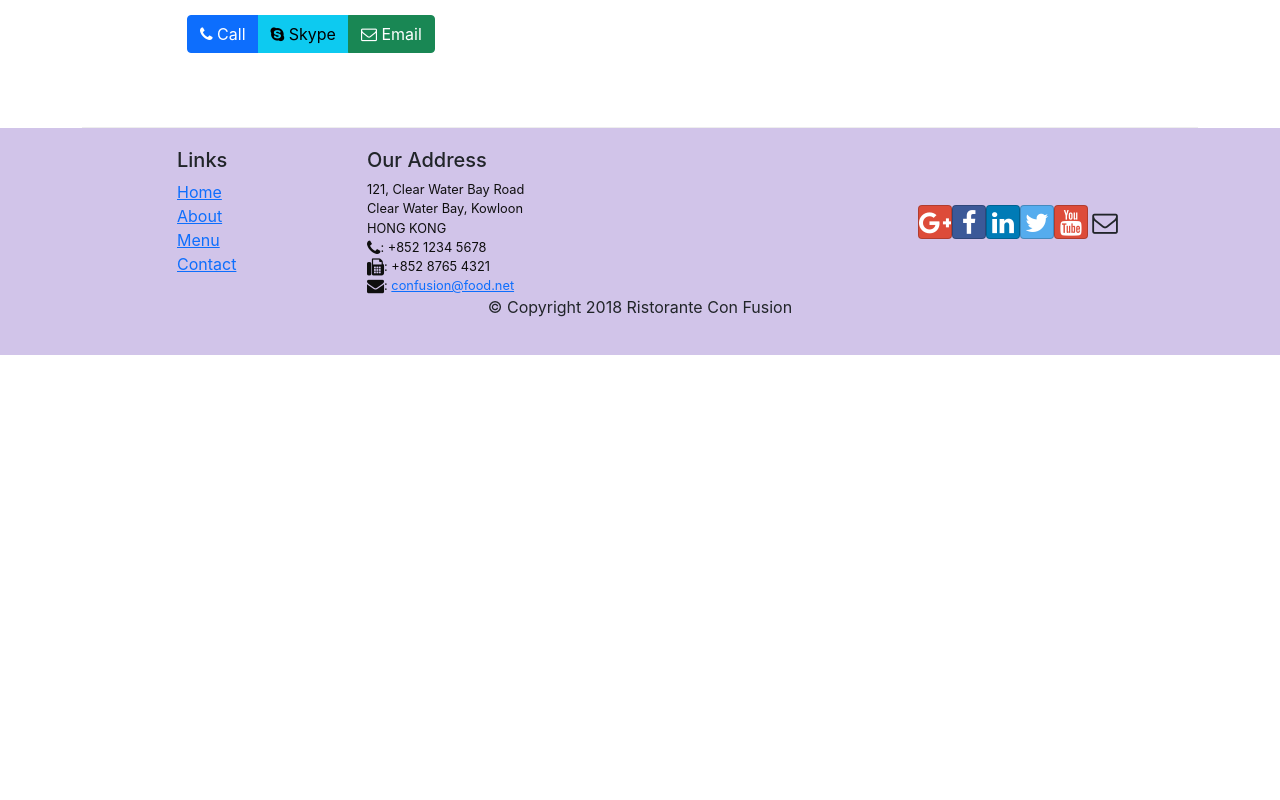
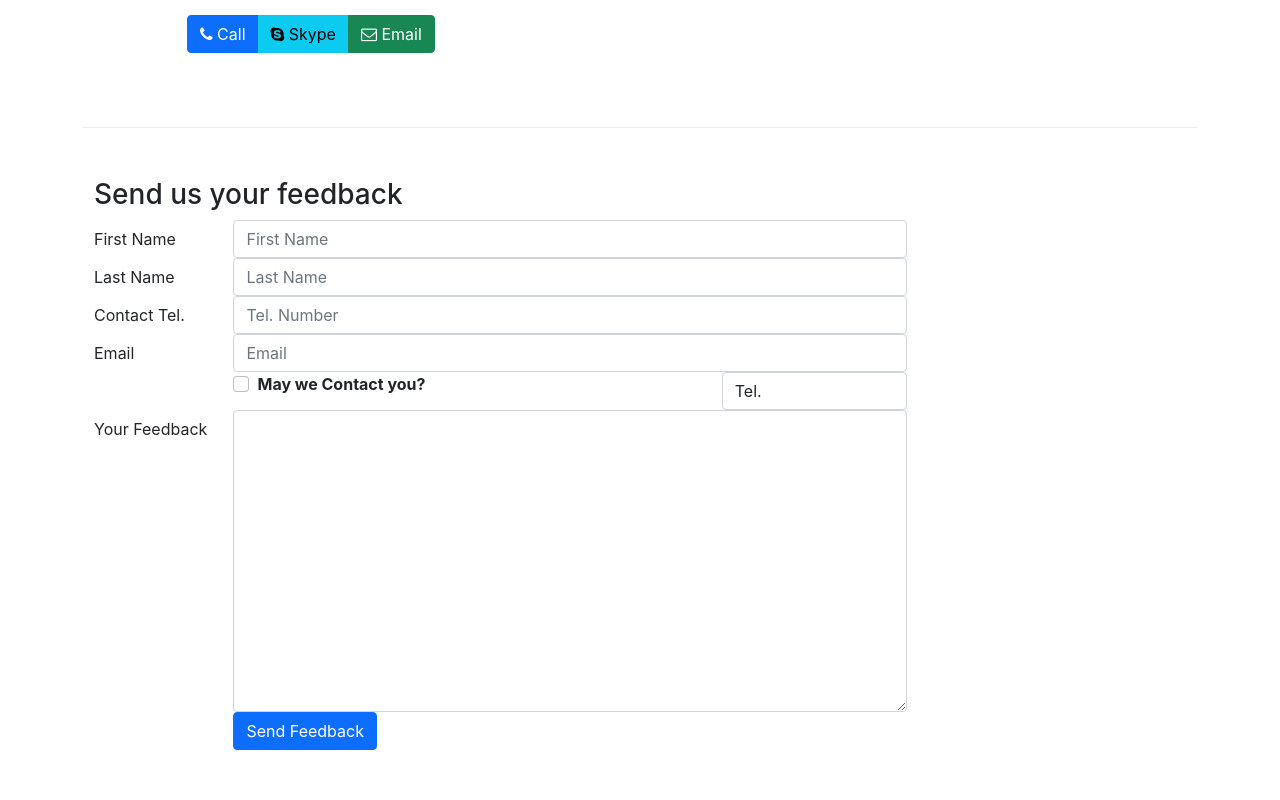
Before and after one commit to aleortbas/React, a React (Create React App) app: page /contactus in a window 1280 px wide. Shown: the part 720-1520 px from the top of the page. Before the commit the page ends 1075 px from the top, so only its background shows below. Built offline with nearby package versions, Linux system fonts and the light colour scheme.

Commit message:
Controlled Forms

```diff
--- a/src/components/ContactComponent.js
+++ b/src/components/ContactComponent.js
@@ -1,10 +1,47 @@
-import React from 'react';
-import {Breadcrumb, BreadcrumbItem} from 'reactstrap';
+import React, { Component } from 'react';
+import {Breadcrumb, BreadcrumbItem, Button, Form, FormGroup, Label, Input, Col} from 'reactstrap';
 import { Link } from 'react-router-dom';
 
 //Componente funcional
 
-function Contact(props) {
+class Contact extends Component {
+
+
+    constructor(props) {
+        super(props);
+
+        this.state = {
+            firstname: '',
+            lastname: '',
+            telnum: '',
+            email: '',
+            agree: '',
+            contactType: 'Tel.',
+            meassage: '',
+        }
+
+        this.handleInputChange = this.handleInputChange.bind(this);
+        this.handleSubmit = this.handleSubmit.bind(this);
+
+    }
+
+    handleInputChange(event) {
+        const target = event.target;
+        const value = target.type === 'checkbox' ? target.checked : target.value;
+        const name = target.name;
+
+        this.setState({
+          [name]: value
+        });
+    }
+
+    handleSubmit(event) {
+        console.log('Current State is: ' + JSON.stringify(this.state));
+        alert('Current State is: ' + JSON.stringify(this.state));
+        event.preventDefault();
+    }
+
+    render() {
         return(
 
             // Estrucutra HTML y Bootsrap
@@ -46,8 +83,88 @@
                         </div>
                     </div>
                 </div>
+                <div className="row row-content">
+                    <div className="col-12">
+                        <h3>Send us your feedback</h3>
+                    </div>
+                    <div className="col-12 col-md-9">
+                    <Form onSubmit={this.handleSubmit}>
+                            <FormGroup row>
+                                <Label htmlFor="firstname" md={2}>First Name</Label>
+                                <Col md={10}>
+                                   <Input type="text" id="firstname" name="firstname"
+                                        placeholder="First Name"
+                                        value={this.state.firstname}
+                                        onChange={this.handleInputChange} />
+                                </Col>
+                            </FormGroup>
+                            <FormGroup row>
+                                <Label htmlFor="lastname" md={2}>Last Name</Label>
+                                <Col md={10}>
+                                <Input type="text" id="lastname" name="lastname"
+                                        placeholder="Last Name"
+                                        value={this.state.lastname}
+                                        onChange={this.handleInputChange} />
+                                </Col>
+                            </FormGroup>
+                            <FormGroup row>
+                                <Label htmlFor="telnum" md={2}>Contact Tel.</Label>
+                                <Col md={10}>
+                                    <Input type="tel" id="telnum" name="telnum" placeholder="Tel. Number"
+                                        value={this.state.telnum}
+                                        onChange={this.handleInputChange}/>
+                                </Col>
+                            </FormGroup>
+                            <FormGroup row>
+                                <Label htmlFor="email" md={2}>Email</Label>
+                                <Col md={10}>
+                                    <Input type="email" id="email" name="email" placeholder="Email"
+                                        value={this.state.email}
+                                        onChange={this.handleInputChange}/>
+                                </Col>
+                            </FormGroup>
+                            <FormGroup row>
+                                <Col md={{size: 6, offset: 2}}>
+                                    <FormGroup check>
+                                        <Label check>
+                                            <Input type="checkbox" name="agree"
+                                                checked={this.state.agree}
+                                                onChange={this.handleInputChange}/> {' '}
+                                                <strong>May we Contact you?</strong>
+                                         </Label>
+                                    </FormGroup>
+                                </Col>
+                                <Col md={{size: 3, offset: 1}}>
+                                    <Input type="select" name="contactType"
+                                        value={this.state.contactType}
+                                        onChange={this.handleInputChange}>
+                                        <option>Tel.</option>
+                                        <option>Email</option>
+                                    </Input>
+                                </Col>
+                            </FormGroup>
+                            <FormGroup row>
+                                <Label htmlFor="message" md={2}>Your Feedback</Label>
+                                <Col md={10}>
+                                <Input type="textarea" id="message" name="message"
+                                        rows="12"
+                                        value={this.state.message}
+                                        onChange={this.handleInputChange}></Input>
+                                </Col>
+                            </FormGroup>
+                            <FormGroup row>
+                                <Col md={{size: 10, offset: 2}}>
+                                    <Button type="submit" color="primary">
+                                        Send Feedback
+                                    </Button>
+                                </Col>
+                            </FormGroup>
+                        </Form>
+                    </div>
+                </div>
             </div>
         );
     }
+}
 
 export default Contact;
```
Lines whose indentation alone changed are shown as unchanged.
